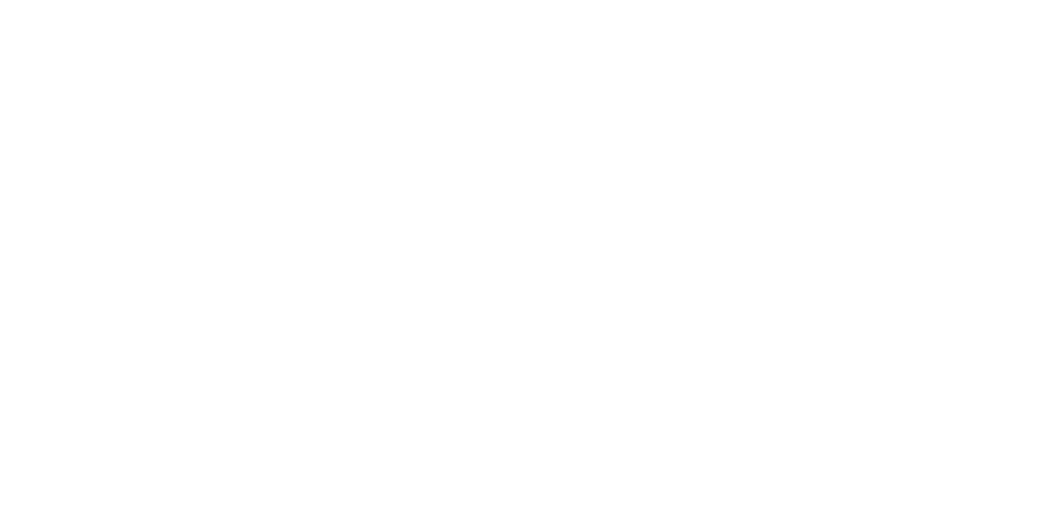
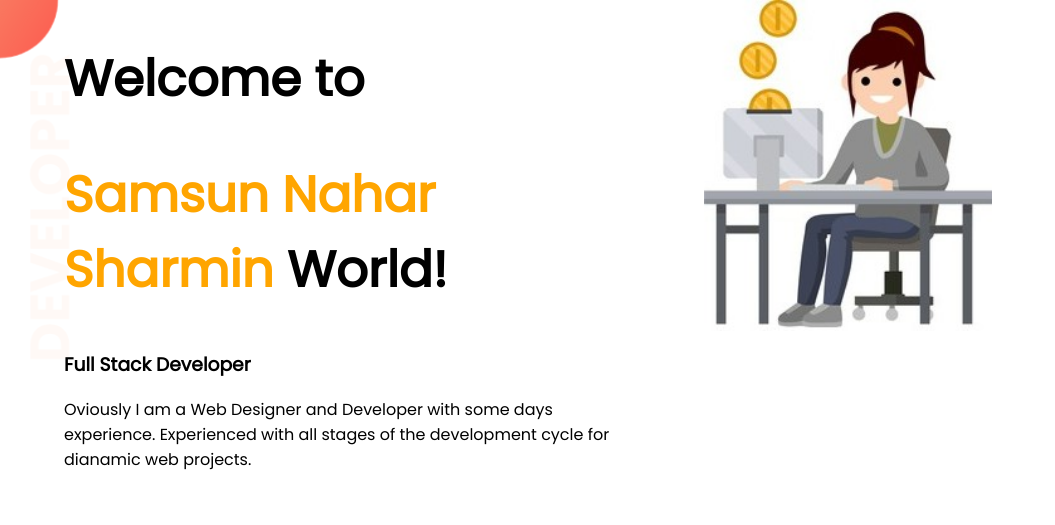
Before and after one commit to samsunnaharsharmin/developer-portfolio, a plain HTML site: page index.html in a window 1280 px wide. Shown: the whole page, without its empty margins (0-1055 px from the left). Drawn offline with Linux system fonts and the light colour scheme.

Commit message:
top banner added

```diff
--- a/index.html
+++ b/index.html
@@ -1,13 +1,32 @@
 <!DOCTYPE html>
 <html lang="en">
+
 <head>
     <meta charset="UTF-8">
     <meta http-equiv="X-UA-Compatible" content="IE=edge">
     <meta name="viewport" content="width=device-width, initial-scale=1.0">
     <title>Sharmin Portfolio</title>
+    <link rel="preconnect" href="https://fonts.googleapis.com">
+    <link rel="preconnect" href="https://fonts.gstatic.com" crossorigin>
+    <link href="https://fonts.googleapis.com/css2?family=Poppins&display=swap" rel="stylesheet">
     <link rel="stylesheet" href="style.css">
 </head>
+
 <body>
+    <section class="top-banner">
+        <div class="half-width">
+            <h1>Welcome to</h1>
+            <h1><span class="orange-color">Samsun Nahar Sharmin</span> World!</h1>
+            <h3>Full Stack Developer</h3>
+            <p>Oviously I am a Web Designer and Developer with some days experience. Experienced with all stages of the
+                development cycle for dianamic web projects. </p>
+            <a class="link-button" href="programming-hero.com">HIRE Me</a>
+        </div>
 
+        <div class="half-width">
+            <img src="women.jpg" alt="">
+        </div>
+    </section>
 </body>
+
 </html>
--- a/style.css
+++ b/style.css
@@ -0,0 +1,28 @@
+body{
+    font-family: 'Poppins', sans-serif;
+    margin: 0px;
+}
+h1{
+    font-size: 50px;
+}
+.orange-color{color :orange}
+section {display: flex;}
+.half-width{
+    width: 50%;
+    padding-left: 5%;
+}
+.half-width img {
+    width: 50%;
+    padding-bottom: 20%;
+}
+.link-button {
+    text-decoration: none;
+   background-image: -moz-linear-gradient(orange tomato);
+    padding: 10px 40px;
+    color: white;
+    font-weight: 700;
+    border-radius: 5px;
+}
+.top-banner {background-image: url(top-banner.png);
+background-repeat: no-repeat;
+}
```
Also changed, not shown: top-banner.png (added), women.jpg (added).
